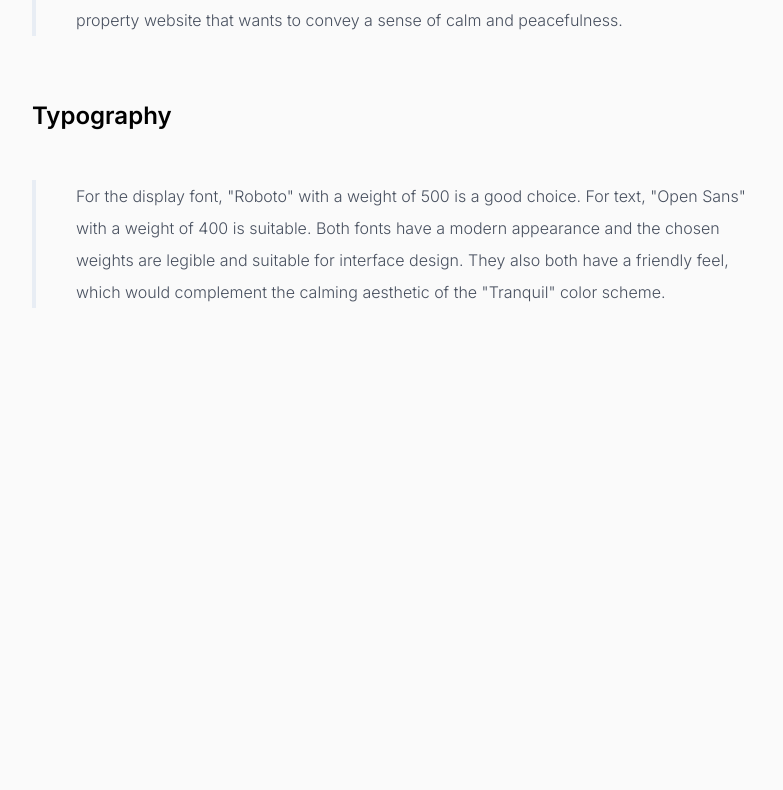
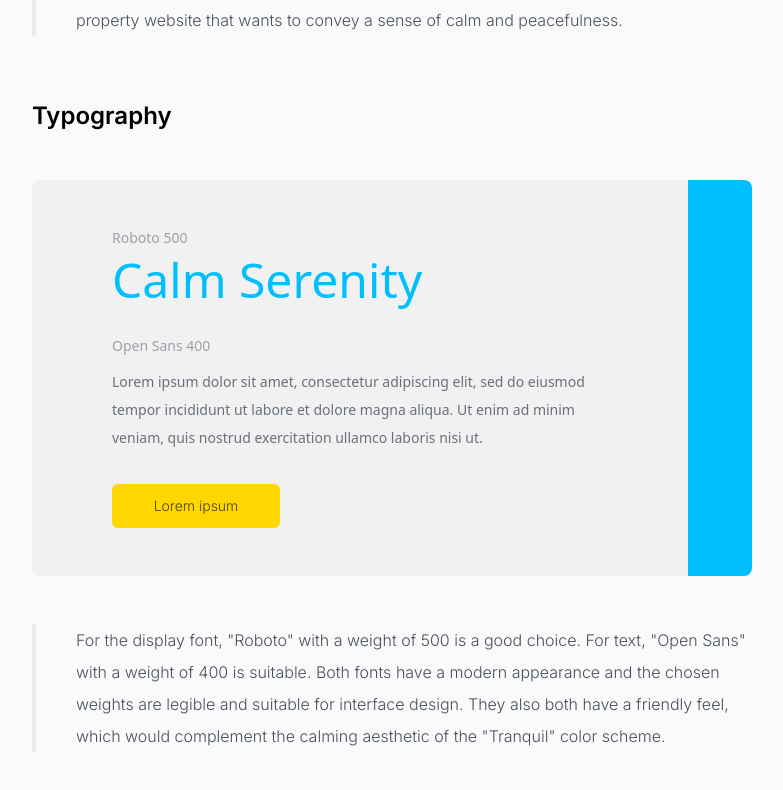
Before and after one commit to rossman22590/presto-kit, a Next.js app in the folder frontend/: page /starter-kits in a window 1280 px wide. Shown: the part 680-1470 px from the top of the page, without its empty margins (248-1031 px from the left). Before the commit the page ends 988 px from the top, so only its background shows below. Built offline with nearby package versions, Linux system fonts and the light colour scheme.

Commit message:
Add and style TypographyCard that renders mock AI data

```diff
--- a/frontend/components/Container.tsx
+++ b/frontend/components/Container.tsx
@@ -2,7 +2,7 @@ import React from "react";
 
 const Container: React.FC<React.PropsWithChildren> = ({ children }) => {
 	return (
-		<section className="m-auto flex max-w-[720px] flex-col items-center gap-6">
+		<section className="m-auto flex max-w-[720px] flex-col items-center gap-6 pb-56">
 			{children}
 		</section>
 	);
--- /dev/null
+++ b/frontend/components/TypographyCard.tsx
@@ -0,0 +1,68 @@
+import React from "react";
+
+type TypographyCardProps = {
+	kit: {
+		title: string;
+		id: number;
+		colors: {
+			details: { id: number; name: string; hex: string }[];
+			description: string;
+		};
+		typography: {
+			typefaces: {
+				display: { font: string; weight: string };
+				text: { font: string; weight: string };
+			};
+			description: string;
+		};
+	};
+};
+
+const TypographyCard: React.FC<TypographyCardProps> = ({ kit }) => {
+	return (
+		<div
+			className="flex flex-col gap-8 rounded-lg border-r-[64px] pl-20 pt-12 pr-20 pb-12"
+			style={{
+				backgroundColor: kit.colors.details[0].hex,
+				borderColor: kit.colors.details[1].hex
+			}}
+		>
+			<div className="flex flex-col gap-2">
+				<p className="text-sm font-light text-[#48505F] opacity-50">
+					{kit.typography.typefaces.display.font}{" "}
+					{kit.typography.typefaces.display.weight}
+				</p>
+				<p
+					className="text-5xl"
+					style={{
+						color: kit.colors.details[1].hex,
+						fontWeight: 500
+					}}
+				>
+					{kit.title}
+				</p>
+			</div>
+			<div className="flex flex-col gap-3">
+				<p className="text-sm font-light text-[#48505F] opacity-50">
+					{kit.typography.typefaces.text.font}{" "}
+					{kit.typography.typefaces.text.weight}
+				</p>
+				<p className="text-sm font-light leading-7 text-[#48505F] opacity-80">
+					Lorem ipsum dolor sit amet, consectetur adipiscing elit, sed do
+					eiusmod tempor incididunt ut labore et dolore magna aliqua. Ut enim ad
+					minim veniam, quis nostrud exercitation ullamco laboris nisi ut.
+				</p>
+			</div>
+			<div
+				className=" w-[10.5rem] rounded-md pt-3 pb-3 text-center font-Inter text-sm font-light text-black text-opacity-70"
+				style={{
+					backgroundColor: kit.colors.details[2].hex
+				}}
+			>
+				Lorem ipsum
+			</div>
+		</div>
+	);
+};
+
+export default TypographyCard;
--- a/frontend/components/TypographySection.tsx
+++ b/frontend/components/TypographySection.tsx
@@ -1,5 +1,6 @@
 import SectionDescription from "./SectionDescription";
 import SectionHeading from "./SectionHeading";
+import TypographyCard from "./TypographyCard";
 import React from "react";
 
 type TypographySectionProps = {
@@ -10,7 +11,13 @@ type TypographySectionProps = {
 			details: { id: number; name: string; hex: string }[];
 			description: string;
 		};
-		typography: { description: string };
+		typography: {
+			typefaces: {
+				display: { font: string; weight: string };
+				text: { font: string; weight: string };
+			};
+			description: string;
+		};
 	};
 };
 
@@ -18,6 +25,7 @@ const TypographySection: React.FC<TypographySectionProps> = ({ kit }) => {
 	return (
 		<section className="flex flex-col gap-12">
 			<SectionHeading text="Typography" />
+			<TypographyCard kit={kit} />
 			<SectionDescription text={kit.typography.description} />
 		</section>
 	);
--- a/frontend/pages/starter-kits.tsx
+++ b/frontend/pages/starter-kits.tsx
@@ -20,7 +20,7 @@ const starterKits = {
 		id: 1,
 		colors: {
 			details: [
-				{ id: 1, name: "Cloudy Sky", hex: "#EBF5FB" },
+				{ id: 1, name: "Cloudy Sky", hex: "#F1F1F1" },
 				{ id: 2, name: "Tranquil Teal", hex: "#00BFFF" },
 				{ id: 3, name: "Sunshine Yellow", hex: "#FFD700" }
 			],
@@ -28,6 +28,10 @@ const starterKits = {
 				"This colour scheme is calming and serene, with a light and airy dominant colour. The tranquil teal adds a pop of colour and the sunshine yellow is used as a highlight to draw attention to important elements of the interface. This would be a good choice for a property website that wants to convey a sense of calm and peacefulness."
 		},
 		typography: {
+			typefaces: {
+				display: { font: "Roboto", weight: "500" },
+				text: { font: "Open Sans", weight: "400" }
+			},
 			description:
 				'For the display font, "Roboto" with a weight of 500 is a good choice. For text, "Open Sans" with a weight of 400 is suitable. Both fonts have a modern appearance and the chosen weights are legible and suitable for interface design. They also both have a friendly feel, which would complement the calming aesthetic of the "Tranquil" color scheme.'
 		}
```
